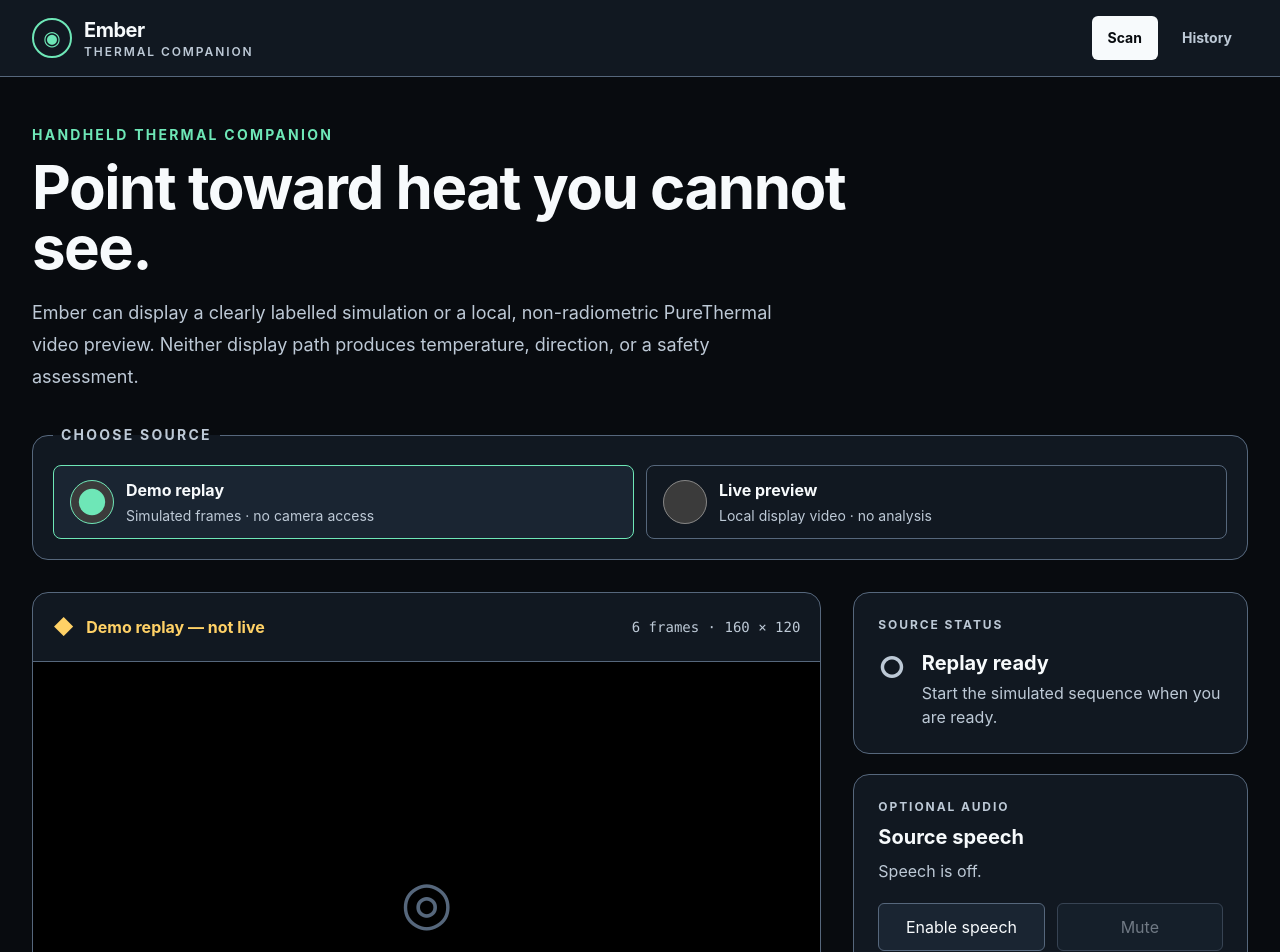
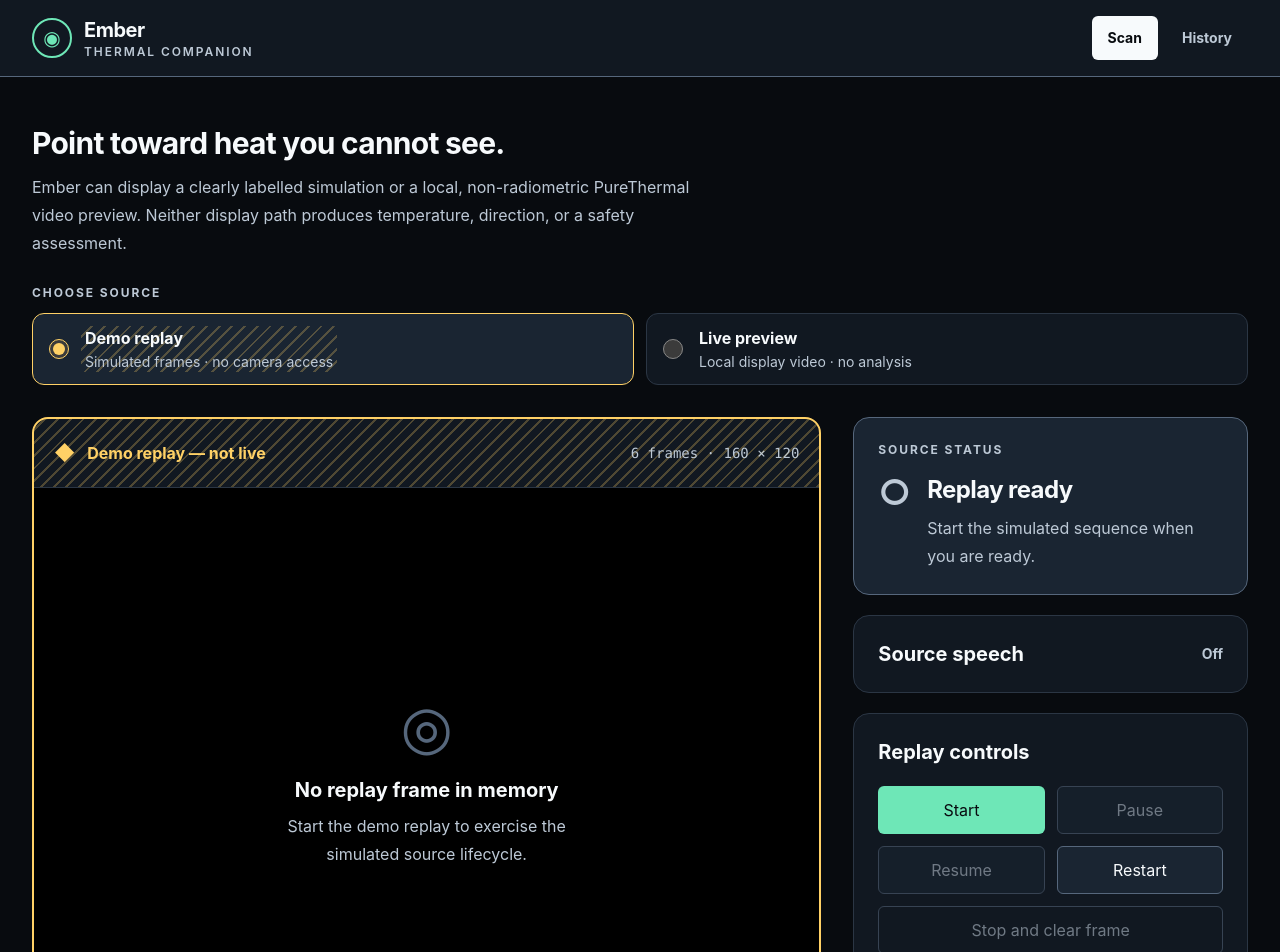
Before and after one commit to alibaduqail/dmv-hackathon, a React (Vite) app: page / in a window 1280 px wide. Shown: the top 952 px of the page. Built offline with nearby package versions, Linux system fonts and the light colour scheme.

Commit message:
style: lead with the instrument and mark simulation structurally

```diff
--- a/src/features/history/HistoryView.tsx
+++ b/src/features/history/HistoryView.tsx
@@ -11,11 +11,11 @@
 
         <section
           aria-labelledby="empty-history-title"
-          className="mt-10 rounded-2xl border border-line bg-panel p-6 md:p-8"
+          className="mt-10 rounded-2xl border border-divider bg-panel p-6 md:p-8"
         >
           <div
             aria-hidden="true"
-            className="grid size-12 place-items-center rounded-full border-2 border-line text-xl text-muted"
+            className="grid size-12 place-items-center rounded-full border-2 border-divider text-xl text-muted"
           >
             ○
           </div>
--- a/src/features/scan/ScanView.tsx
+++ b/src/features/scan/ScanView.tsx
@@ -249,26 +249,24 @@
   return (
     <main id="main" tabIndex={-1} className="mx-auto max-w-7xl px-5 py-8 outline-none md:px-8 md:py-12">
       <section aria-labelledby="scan-title">
-        <p className="text-sm font-bold uppercase tracking-[0.16em] text-accent">
-          Handheld thermal companion
-        </p>
-        <h1 id="scan-title" className="mt-3 max-w-4xl text-4xl font-bold tracking-tight md:text-6xl">
+        <h1 id="scan-title" className="text-2xl font-bold tracking-tight md:text-3xl">
           Point toward heat you cannot see.
         </h1>
-        <p className="mt-5 max-w-3xl text-lg leading-8 text-muted">
+        <p className="mt-3 max-w-2xl leading-7 text-muted">
           Ember can display a clearly labelled simulation or a local, non-radiometric PureThermal
           video preview. Neither display path produces temperature, direction, or a safety
           assessment.
         </p>
       </section>
 
-      <fieldset className="mt-8 rounded-2xl border border-line bg-panel p-4 md:p-5">
-        <legend className="px-2 text-sm font-bold uppercase tracking-[0.16em] text-muted">
+      <fieldset className="mt-7">
+        <legend className="text-xs font-bold uppercase tracking-[0.16em] text-muted">
           Choose source
         </legend>
-        <div className="grid gap-3 sm:grid-cols-2">
-          <label className={`flex min-h-12 cursor-pointer items-center gap-3 rounded-lg border px-4 py-3 outline-none focus-within:outline-2 focus-within:outline-offset-4 focus-within:outline-focus ${
-            isReplay ? 'border-accent bg-panel-strong' : 'border-line'
+        <div className="mt-3 grid gap-3 sm:grid-cols-2">
+          {/* The radio stays its natural size; the 44px target is the whole label. */}
+          <label className={`flex min-h-14 cursor-pointer items-center gap-4 rounded-xl border px-4 py-3 outline-none focus-within:outline-2 focus-within:outline-offset-4 focus-within:outline-focus ${
+            isReplay ? 'border-caution bg-panel-strong' : 'border-divider bg-panel'
           }`}>
             <input
               type="radio"
@@ -276,15 +274,15 @@
               value="replay"
               checked={isReplay}
               onChange={() => session.selectSource('replay')}
-              className="size-11 shrink-0 accent-accent"
+              className="size-5 shrink-0 accent-caution"
             />
-            <span>
+            <span className={isReplay ? 'sim-hatch -mx-1 rounded px-1' : undefined}>
               <span className="block font-bold">Demo replay</span>
-              <span className="mt-1 block text-sm text-muted">Simulated frames · no camera access</span>
+              <span className="mt-0.5 block text-sm text-muted">Simulated frames · no camera access</span>
             </span>
           </label>
-          <label className={`flex min-h-12 cursor-pointer items-center gap-3 rounded-lg border px-4 py-3 outline-none focus-within:outline-2 focus-within:outline-offset-4 focus-within:outline-focus ${
-            !isReplay ? 'border-accent bg-panel-strong' : 'border-line'
+          <label className={`flex min-h-14 cursor-pointer items-center gap-4 rounded-xl border px-4 py-3 outline-none focus-within:outline-2 focus-within:outline-offset-4 focus-within:outline-focus ${
+            !isReplay ? 'border-accent bg-panel-strong' : 'border-divider bg-panel'
           }`}>
             <input
               type="radio"
@@ -292,11 +290,11 @@
               value="live-preview"
               checked={!isReplay}
               onChange={() => session.selectSource('live-preview')}
-              className="size-11 shrink-0 accent-accent"
+              className="size-5 shrink-0 accent-accent"
             />
             <span>
               <span className="block font-bold">Live preview</span>
-              <span className="mt-1 block text-sm text-muted">Local display video · no analysis</span>
+              <span className="mt-0.5 block text-sm text-muted">Local display video · no analysis</span>
             </span>
           </label>
         </div>
@@ -304,8 +302,14 @@
 
       <div className="mt-8 grid items-start gap-8 lg:grid-cols-[minmax(0,1.5fr)_minmax(20rem,0.75fr)]">
         <section aria-label={isReplay ? 'Demo replay viewport' : 'Live preview viewport'}>
-          <div className="overflow-hidden rounded-2xl border border-line bg-panel">
-            <div className="flex flex-wrap items-center justify-between gap-3 border-b border-line px-4 py-3 md:px-5">
+          {/* The frame itself carries the provenance: hatched and amber-edged while
+              simulated, clean and accent-edged while a real camera is attached. */}
+          <div className={`overflow-hidden rounded-2xl border-2 bg-panel ${
+            isReplay ? 'border-caution' : 'border-accent'
+          }`}>
+            <div className={`flex flex-wrap items-center justify-between gap-3 border-b border-divider px-4 py-3 md:px-5 ${
+              isReplay ? 'sim-hatch' : ''
+            }`}>
               <p className={`inline-flex min-h-11 items-center gap-3 font-bold ${
                 isReplay ? 'text-caution' : 'text-accent'
               }`}>
@@ -408,7 +412,9 @@
         </section>
 
         <aside className="space-y-5 lg:sticky lg:top-6">
-          <section aria-labelledby="source-status-title" className="rounded-2xl border border-line bg-panel p-5 md:p-6">
+          {/* Status is the one panel an operator must read, so it outweighs the rest
+              by surface, size, and space rather than sitting in an identical card. */}
+          <section aria-labelledby="source-status-title" className="rounded-2xl border border-line bg-panel-strong p-5 md:p-6">
             <p className="text-xs font-bold uppercase tracking-[0.16em] text-muted">Source status</p>
             <div
               role="status"
@@ -416,20 +422,26 @@
               aria-atomic="true"
               className="mt-4 flex items-start gap-4"
             >
-              <span aria-hidden="true" className={`text-3xl font-bold ${statusCopy.tone}`}>
+              <span aria-hidden="true" className={`text-4xl font-bold leading-none ${statusCopy.tone}`}>
                 {statusCopy.symbol}
               </span>
               <div>
-                <h2 id="source-status-title" className="text-xl font-bold">{statusTitle}</h2>
-                <p className="mt-1 leading-6 text-muted">{statusDetail}</p>
+                <h2 id="source-status-title" className="text-2xl font-bold tracking-tight">{statusTitle}</h2>
+                <p className="mt-2 leading-7 text-muted">{statusDetail}</p>
               </div>
             </div>
           </section>
 
-          <section aria-labelledby="speech-title" className="rounded-2xl border border-line bg-panel p-5 md:p-6">
-            <p className="text-xs font-bold uppercase tracking-[0.16em] text-muted">Optional audio</p>
-            <h2 id="speech-title" className="mt-2 text-xl font-bold">Source speech</h2>
-            <p className="mt-2 leading-6 text-muted">
+          {/* Speech is off by default and optional, so it collapses. `details` gives the
+              disclosure, its keyboard behaviour, and its expanded state for free. */}
+          <details className="rounded-2xl border border-divider bg-panel px-5 py-4 md:px-6">
+            <summary className="flex min-h-11 cursor-pointer items-center justify-between gap-3 font-bold outline-none focus-visible:outline-2 focus-visible:outline-offset-4 focus-visible:outline-focus">
+              <h2 id="speech-title" className="text-xl font-bold">Source speech</h2>
+              <span className="text-sm font-bold text-muted">
+                {speechAvailable ? (speechEnabled ? (speechMuted ? 'Muted' : 'On') : 'Off') : 'Unavailable'}
+              </span>
+            </summary>
+            <p className="mt-4 leading-6 text-muted">
               {speechFailureText
                 ? 'Browser speech failed. Visible source status remains complete.'
                 : speechAvailable
@@ -483,15 +495,15 @@
                 Browser speech failed. {speechFailureText}
               </p>
             )}
-          </section>
+          </details>
 
-          <section aria-labelledby="controls-title" className="rounded-2xl border border-line bg-panel p-5 md:p-6">
+          <section aria-labelledby="controls-title" className="rounded-2xl border border-divider bg-panel p-5 md:p-6">
             <h2 id="controls-title" className="text-xl font-bold">
               {isReplay ? 'Replay controls' : 'Live preview controls'}
             </h2>
 
             {!isReplay && (
-              <div className="mt-5 rounded-xl border border-line bg-panel-strong p-4">
+              <div className="mt-5 rounded-xl border border-divider bg-panel-strong p-4">
                 <p className="leading-6 text-muted">
                   Authorizing cameras may briefly activate the browser’s default video input only
                   to reveal device names. That temporary stream is never displayed and is stopped
@@ -501,7 +513,7 @@
                   type="button"
                   onClick={session.authorize}
                   disabled={session.status === 'connecting' || session.status === 'streaming'}
-                  className="mt-4 min-h-12 w-full rounded-md bg-accent px-4 font-bold text-canvas outline-none hover:bg-text focus-visible:outline-2 focus-visible:outline-offset-4 focus-visible:outline-focus disabled:bg-line disabled:text-muted"
+                  className="mt-4 min-h-12 w-full rounded-md bg-accent px-4 font-bold text-canvas outline-none hover:bg-text focus-visible:outline-2 focus-visible:outline-offset-4 focus-visible:outline-focus disabled:bg-inert disabled:text-muted"
                 >
                   Authorize cameras
                 </button>
@@ -545,7 +557,7 @@
                   || session.status === 'paused'
                   || (!isReplay && !session.selectedOptionId)
                 }
-                className="min-h-12 rounded-md bg-accent px-4 font-bold text-canvas outline-none hover:bg-text focus-visible:outline-2 focus-visible:outline-offset-4 focus-visible:outline-focus disabled:bg-line disabled:text-muted"
+                className="min-h-12 rounded-md bg-accent px-4 font-bold text-canvas outline-none hover:bg-text focus-visible:outline-2 focus-visible:outline-offset-4 focus-visible:outline-focus disabled:bg-inert disabled:text-muted"
               >
                 Start
               </button>
@@ -608,7 +620,7 @@
             )}
           </section>
 
-          <section aria-labelledby="assessment-title" className="rounded-2xl border border-line bg-panel p-5 md:p-6">
+          <section aria-labelledby="assessment-title" className="rounded-2xl border border-divider bg-panel p-5 md:p-6">
             <div className="flex items-start gap-4">
               <span aria-hidden="true" className="text-3xl font-bold text-muted">—</span>
               <div>
--- a/src/index.css
+++ b/src/index.css
@@ -40,6 +40,17 @@
   cursor: not-allowed;
 }
 
+/* Simulation is marked by texture as well as by colour, symbol, and words, so the
+   difference between a replayed frame and a live camera survives greyscale,
+   colour-blindness, and a photograph of the screen. */
+.sim-hatch {
+  background-image: repeating-linear-gradient(
+    135deg,
+    transparent 0 7px,
+    color-mix(in oklab, var(--color-caution) 26%, transparent) 7px 9px
+  );
+}
+
 @media (prefers-reduced-motion: reduce) {
   *,
   *::before,
--- a/src/styles/tokens.css
+++ b/src/styles/tokens.css
@@ -8,6 +8,10 @@
   --color-text: #f7fafc;
   --color-muted: #bdc9d6;
   --color-line: #56677c;
+  /* `line` was carrying borders, internal rules, and disabled fills at once.
+     Splitting them keeps a real border readable while a divider stays quiet. */
+  --color-divider: #2b3644;
+  --color-inert: #33404f;
   --color-accent: #6ee7b7;
   --color-caution: #ffd166;
   --color-danger: #ff7b7b;
```
